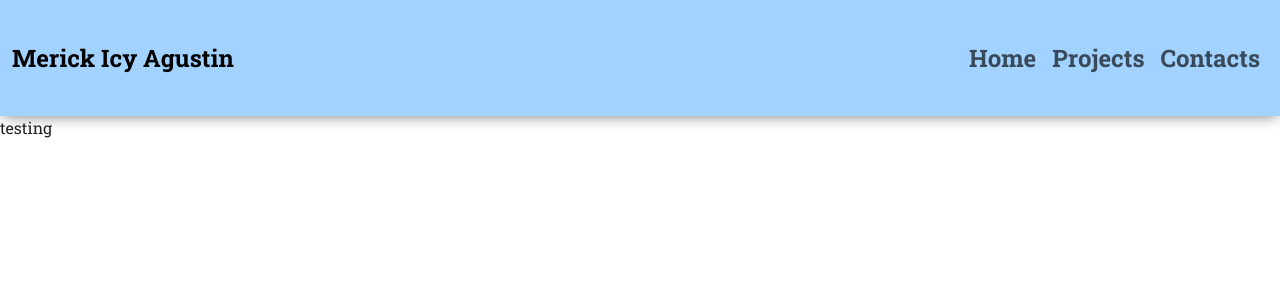
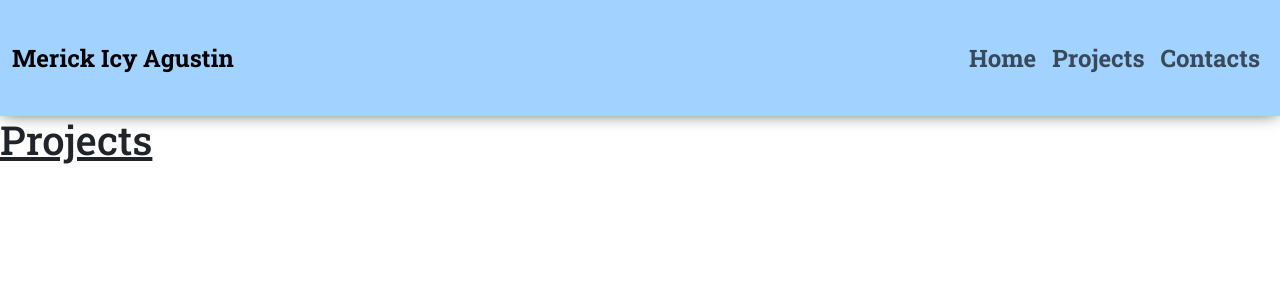
Before and after one commit to merickagustin/my-portfolio, a React (Create React App) app: page /projects in a window 1280 px wide. Shown: the top 300 px of the page. Built offline with nearby package versions, Linux system fonts and the light colour scheme.

Commit message:
Add new Project page content

```diff
--- a/src/components/Projects.js
+++ b/src/components/Projects.js
@@ -1,5 +1,13 @@
+import classes from "../css/Projects.module.css";
+
 function Projects() {
-  return <div>testing</div>;
+  return (
+    <div className="row justify-content-center">
+      <div className={classes[""]}>
+        <h1>Projects</h1>
+      </div>
+    </div>
+  );
 }
 
 export default Projects;
```
Also changed, not shown: src/css/Projects.module.css (added).
